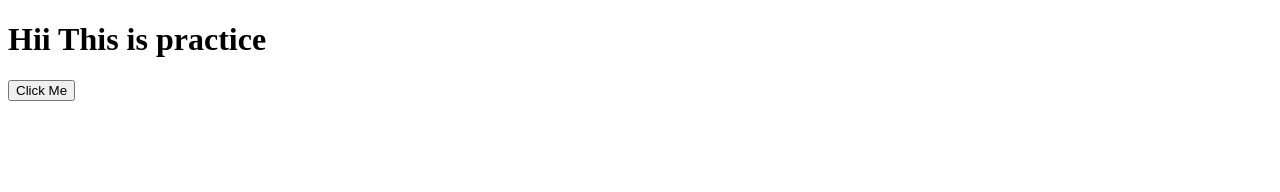
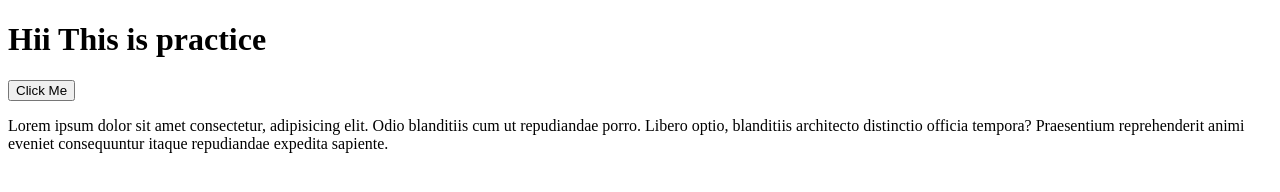
Before and after one commit to Snehal-VM/SampleGitProject, a plain HTML site: page index.html in a window 1280 px wide. Drawn offline with Linux system fonts and the light colour scheme.

Commit message:
Paragraph Add

```diff
--- a/index.html
+++ b/index.html
@@ -8,5 +8,8 @@
 <body>
     <h1>Hii This is practice</h1>
     <button onclick="alert('this is button')">Click Me</button>
+    <p>Lorem ipsum dolor sit amet consectetur, adipisicing elit. Odio blanditiis cum ut repudiandae porro.
+        Libero optio, blanditiis architecto distinctio officia tempora?
+        Praesentium reprehenderit animi eveniet consequuntur itaque repudiandae expedita sapiente.</p>
 </body>
 </html>
```
